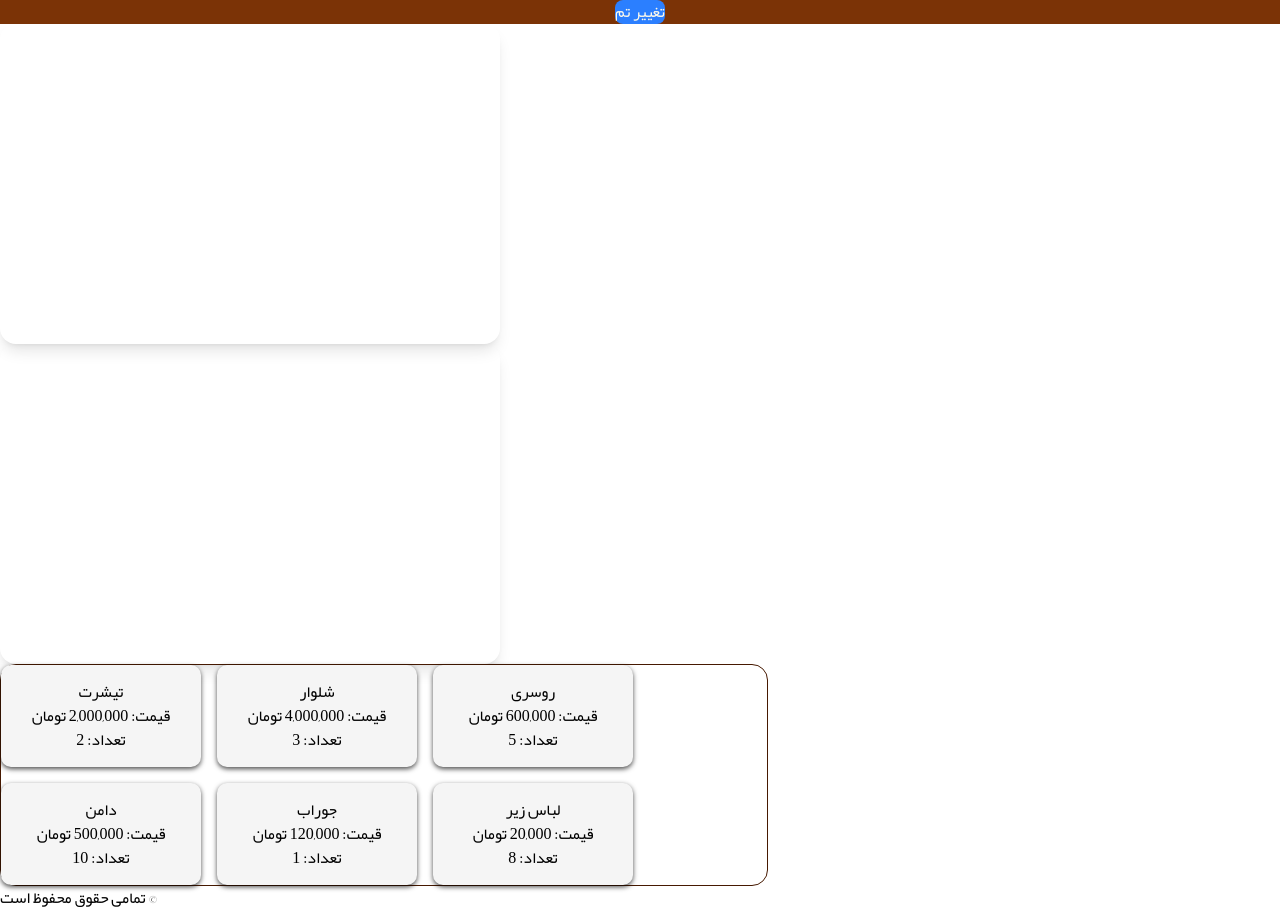
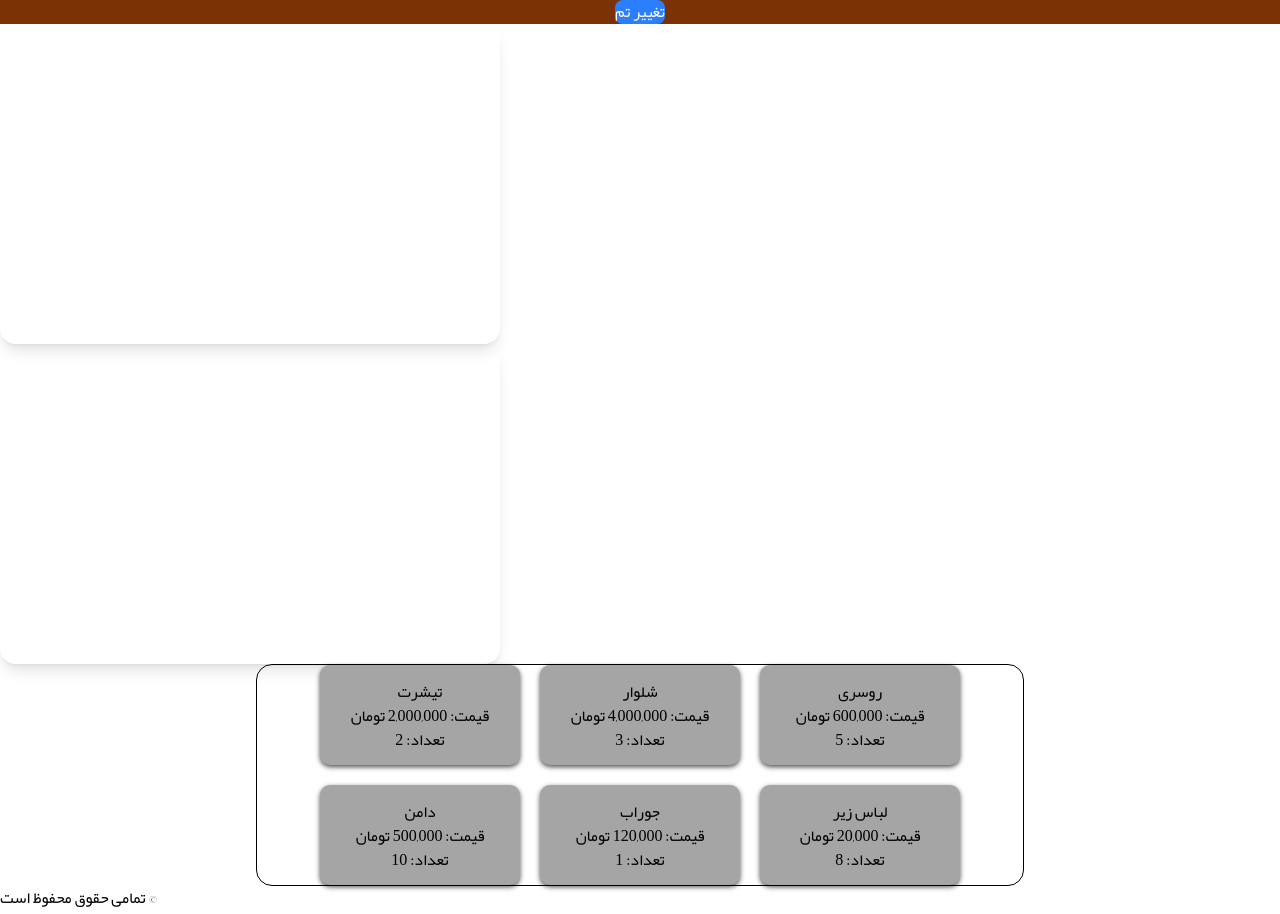
Before and after one commit to Ebrahimim29/Module-Project-Pro-JS-, a website with bundled scripts: page index.html in a window 1280 px wide. Built offline with nearby package versions, Linux system fonts and the light colour scheme; files whose address does not match are found by name.

Commit message:
CSS-part2

```diff
--- a/assets/Css/style.css
+++ b/assets/Css/style.css
@@ -41,12 +41,21 @@ section[id^="slider"]{
 }
 
 /* کارت محصولات */
+.products-section {
+  display: flex;
+  flex-wrap: wrap;
+  justify-content: center;
+  align-items: center;
+  margin: 0 auto;
+}
+
 .product-card{
-    background: #f5f5f5;
+    background: #a5a5a5;
     border-radius: 10px;
     box-shadow: 0 2px 5px rgba(0,0,0,0.7);
     padding: 15px;
     width: 200px;
+    height: 100px;
     text-align: center;
     transition: 0.3s;
     cursor: pointer;
--- a/index.html
+++ b/index.html
@@ -1,5 +1,5 @@
 <!DOCTYPE html>
-<html lang="en">
+<html lang="fa">
 
 <head>
     <meta charset="UTF-8">
@@ -15,11 +15,11 @@
         <button id="themeToggle" class="py-2 px-4 border-none rounded-lg bg-blue-500 text-amber-50 cursor-pointer m-5">تغییر تم</button>
     </header>
 
-    <main class="flex flex-col align-items-center">
+    <main class="flex flex-col align-items-center justify-content-center">
         <section id="slider1" class="w-[500px] h-80 overflow-hidden rounded-2xl m-2.5 shadow-lg"></section>
         <section id="slider2" class="w-[500px] h-80 overflow-hidden rounded-2xl m-2.5 shadow-lg"></section>
 
-        <section id="products" class="w-3xl flex flex-wrap justify-content-center gap-4 p-5 border border-amber-950 rounded-2xl my-5">
+        <section id="products" class="products-section w-[60%] h-auto my-5 flex flex-wrap justify-center items-center mx-auto p-10 gap-5 border rounded-2xl">
 
         </section>
 
```
Also changed, not shown: assets/Js/modules/product.js (line endings or trailing spaces), src/output.css.
